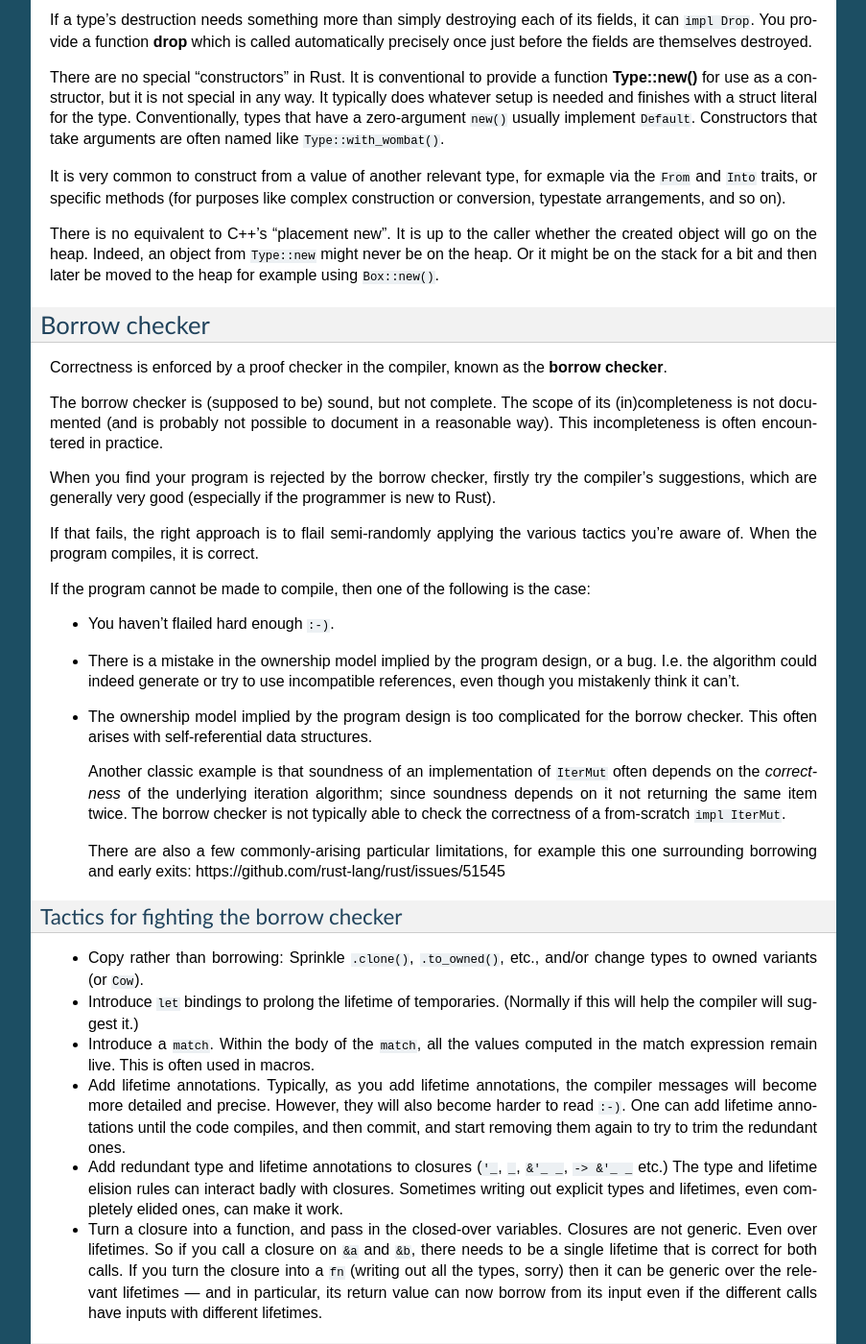
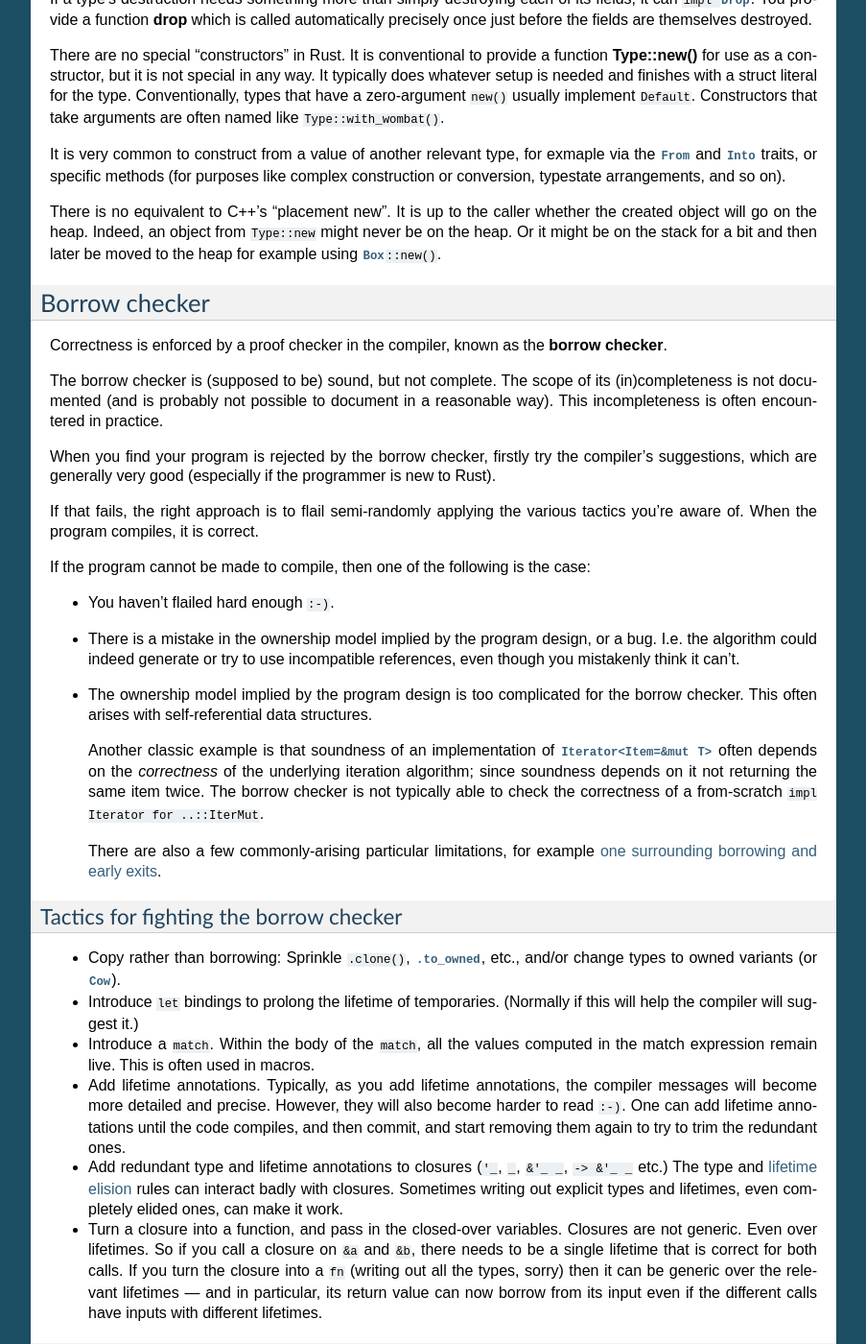
Before and after one commit to cxw620/rust-polyglot, a Sphinx documentation site: the page built from docs/ownership.md, in a window 1280 px wide and 1400 px high, scrolled down 1451 px. Shown: the whole window at 96% size, without its empty margins (198-1101 px from the left). Built offline with Sphinx 7.4.7, drawn with Linux system fonts in a browser that asks for light colours; some of the changed lines change nothing that is shown; some of the changed text lies outside the part shown.

Commit message:
onwership links
Signed-off-by: Ian Jackson <ijackson@chiark.greenend.org.uk>

```diff
--- a/docs/ownership.md
+++ b/docs/ownership.md
@@ -72,7 +72,7 @@
 
 This also means that Rust values do not contain addresses
 pointing within themselves.
-(Exception: see `Pin`, `Unpin`, etc.)
+(Exception: see [`Pin`](https://doc.rust-lang.org/std/pin/struct.Pin.html).)
 
 Moving in program source terms
 might or might not mean that its memory address actually changes
@@ -84,27 +84,27 @@
 
 Some types are "plain data":
 They can simply be duplicated without problem with memcpy.
-These types are  **Copy**.
+These types are  [**Copy**](https://doc.rust-lang.org/std/marker/trait.Copy.html).
 `Copy` is usually implemented via `#[derive(Copy)]`.
 Types that are `Copy` are copied
 rather than being moved out of
 (by assignments, parameter passing, etc.)
 
 For other types,
-**Clone** is a trait with a single method `clone()`
+[**Clone**](https://doc.rust-lang.org/std/clone/trait.Clone.html) is a trait with a single method `clone()`
 which supports getting a "new object like the original"
 whatever that means.
 You might think of it as a copy
 (although in the Rust world "copy" often means strictly `Copy`).
 For example,
-while `String::clone()` copies the data into a new heap allocation,
-`Arc::clone()` increments the reference count,
+while [`String`](https://doc.rust-lang.org/std/string/struct.String.html)`::clone()` copies the data into a new heap allocation,
+[`Arc`](https://doc.rust-lang.org/std/sync/struct.Arc.html#cloning-references)`::clone()` increments the reference count,
 rather than copying the underlying object.
 Obviously not every type is `Clone`.
 
 Values are destroyed when the variable containing them
 goes out of scope,
-or (rarely) by explicit calls to `std::mem::drop` or the like.
+or (rarely) by explicit calls to [`std::mem::drop`](https://doc.rust-lang.org/std/mem/fn.drop.html) or the like.
 When a value is destroyed,
 all of its fields are automatically destroyed too.
 If this is nontrivial the type is said to have "drop glue"
@@ -112,7 +112,7 @@
 
 If a type's destruction needs something more than
 simply destroying each of its fields,
-it can `impl Drop`.
+it can `impl `[`Drop`](https://doc.rust-lang.org/std/ops/trait.Drop.html).
 You provide a function **drop**
 which is called automatically
 precisely once
@@ -130,7 +130,7 @@
 named like `Type::with_wombat()`.
 
 It is very common to construct from a value of another relevant type,
-for exmaple via the `From` and `Into` traits,
+for exmaple via the [`From`](https://doc.rust-lang.org/std/convert/trait.From.html) and [`Into`](https://doc.rust-lang.org/std/convert/trait.Into.html) traits,
 or specific methods
 (for purposes like complex construction or conversion,
 typestate arrangements, and so on).
@@ -139,7 +139,7 @@
 It is up to the caller whether the created object will go on the heap.
 Indeed, an object from `Type::new` might never be on the heap.
 Or it might be on the stack for a bit and then later be
-moved to the heap for example using `Box::new()`.
+moved to the heap for example using [`Box`](https://doc.rust-lang.org/std/boxed/index.html)`::new()`.
 
 Borrow checker
 --------------
@@ -178,21 +178,21 @@
    This often arises with self-referential data structures.
 
    Another classic example is that soundness of
-   an implementation of `IterMut` often depends on
+   an implementation of [`Iterator<Item=&mut T>`](https://doc.rust-lang.org/std/iter/trait.Iterator.html)
+   often depends on
    the *correctness* of the underlying iteration algorithm;
    since soundness depends on it not returning the same item twice.
    The borrow checker is not typically able to check the
-   correctness of a from-scratch `impl IterMut`.
+   correctness of a from-scratch `impl Iterator for ..::IterMut`.
 
    There are also a few commonly-arising particular limitations,
-   for example this one surrounding borrowing and early exits:
-   https://github.com/rust-lang/rust/issues/51545
+   for example [one surrounding borrowing and early exits](https://github.com/rust-lang/rust/issues/51545).
 
 ### Tactics for fighting the borrow checker
 
  * Copy rather than borrowing:
-   Sprinkle `.clone()`, `.to_owned()`, etc., and/or
-   change types to owned variants (or `Cow`).
+   Sprinkle `.clone()`, [`.to_owned`](https://doc.rust-lang.org/std/borrow/trait.ToOwned.html), etc., and/or
+   change types to owned variants (or [`Cow`](https://doc.rust-lang.org/std/borrow/enum.Cow.html)).
 
  * Introduce `let` bindings to prolong the lifetime of temporaries.
    (Normally if this will help the compiler will suggest it.)
@@ -212,7 +212,7 @@
 
  * Add redundant type and lifetime annotations to closures
    (`'_`, `_`, `&'_ _`, `-> &'_ _` etc.)
-   The type and lifetime elision rules can interact badly with closures.
+   The type and [lifetime elision](https://doc.rust-lang.org/reference/lifetime-elision.html) rules can interact badly with closures.
    Sometimes writing out explicit types and lifetimes,
    even completely elided ones,
    can make it work.
@@ -234,7 +234,12 @@
 you have these options:
 
  * Use runtime ownership checking instead of compile-time checking.
-   I.e., switch to `Arc`, `Mutex`, `Rc`, `RefCell` etc.
+   I.e., switch to
+    [`Arc`](https://doc.rust-lang.org/std/sync/struct.Arc.html)
+    [`Mutex`](https://doc.rust-lang.org/std/sync/struct.Mutex.html)
+    (maybe [`parking_lot`](https://crates.io/crates/parking_lot)'s),
+    [`Rc`](https://doc.rust-lang.org/std/rc/struct.Rc.html),
+    [`RefCell`](https://doc.rust-lang.org/std/cell/struct.RefCell.html) etc.
 
    This may be not as slow as you think.
    `Arc` in particular is less slow than reference counting
@@ -242,7 +247,10 @@
    since you usually end up passing `&Arc<T>` around,
    borrowing a reference rather than manipulating the refcount.
 
- * Use a crate like `generational_arena` or `slotmap` or `slab`
+ * Use a crate like
+   [`generational_arena`](https://crates.io/crates/generational_arena) or
+   [`slotmap`](https://crates.io/crates/slotmap) or
+   [`slab`](https://crates.io/crates/slab)
    where the data structure owns the values,
    and your "references" are actually indices.
 
```
